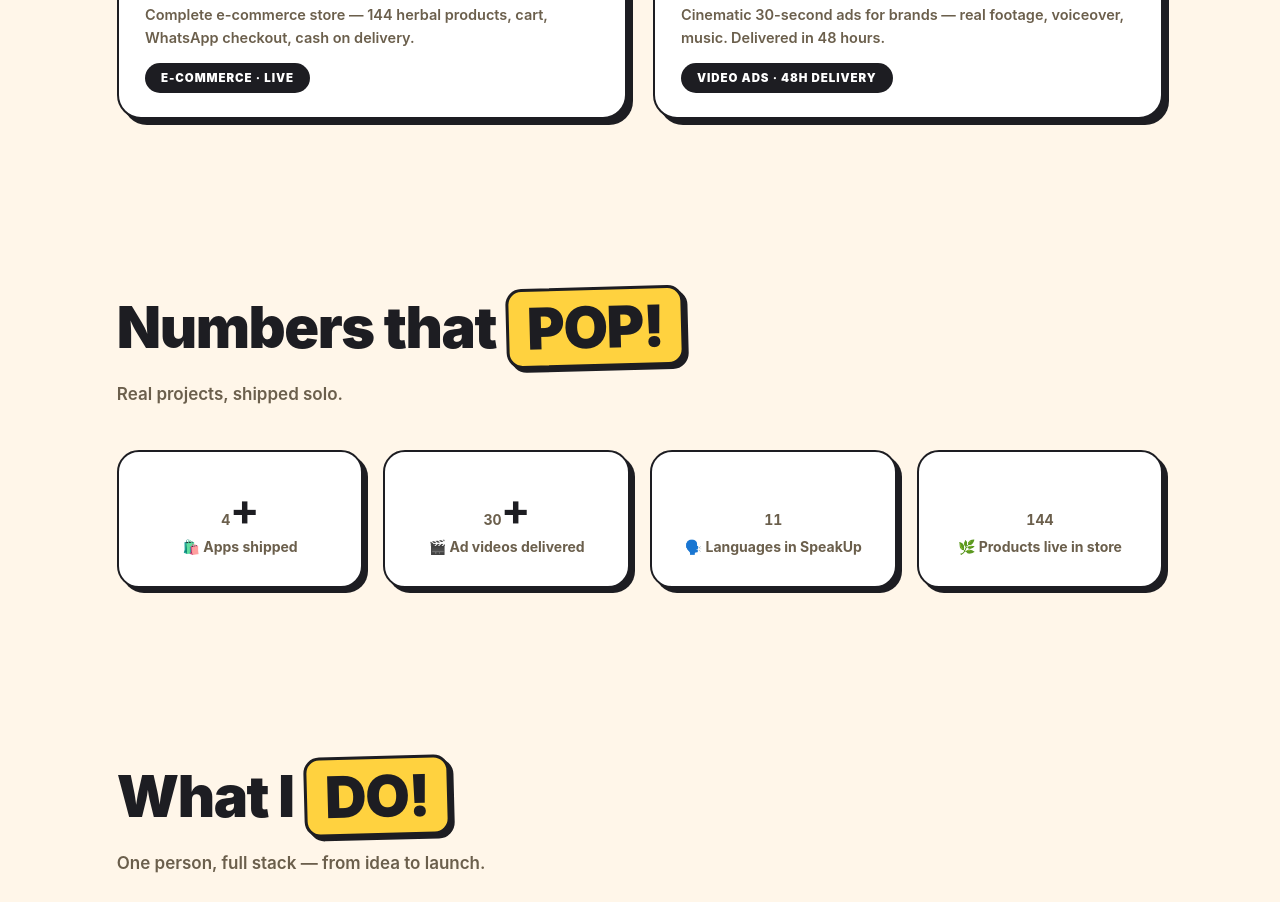
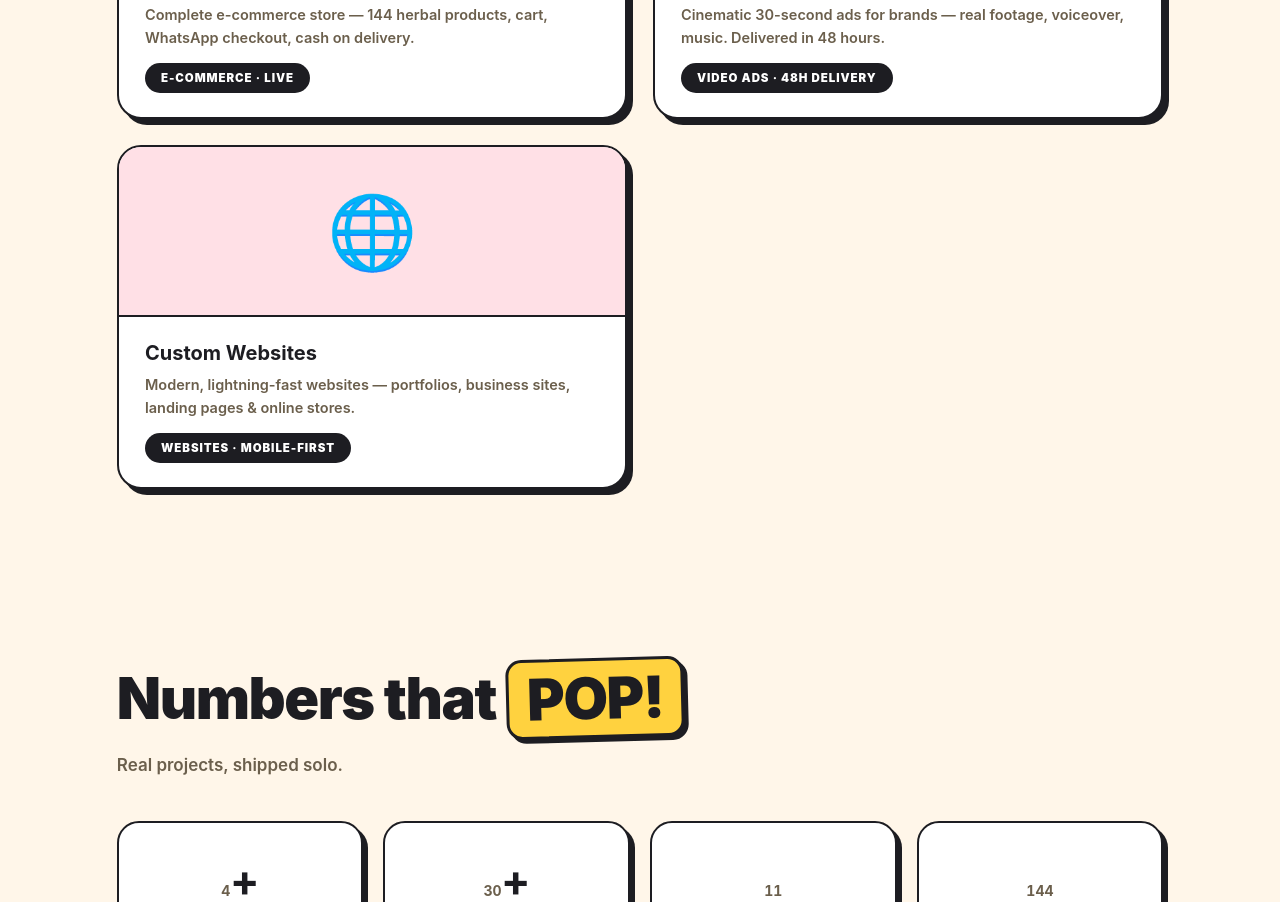
Before and after one commit to hazelawan/Adeel-awan, a plain HTML site: page index.html in a window 1280 px wide. Shown: the part 1898-2800 px from the top of the page. Drawn offline with Linux system fonts and the light colour scheme.

Commit message:
Add Custom Websites project card

```diff
--- a/index.html
+++ b/index.html
@@ -66,7 +66,7 @@ h2 .mk{background:#FFD23F;border:3px solid #1d1d22;border-radius:16px;padding:2p
 .pj{background:#fff;border:2.5px solid #1d1d22;border-radius:24px;overflow:hidden;box-shadow:6px 6px 0 #1d1d22;transition:transform .2s,box-shadow .2s}
 .pj:hover{transform:translate(-3px,-3px);box-shadow:9px 9px 0 #1d1d22}
 .pj .art{height:170px;display:flex;align-items:center;justify-content:center;font-size:72px;border-bottom:2.5px solid #1d1d22}
-.a1{background:#FFE3B3}.a2{background:#CFE8FF}.a3{background:#D6F2DF}.a4{background:#E5D6FF}
+.a1{background:#FFE3B3}.a2{background:#CFE8FF}.a3{background:#D6F2DF}.a4{background:#E5D6FF}.a5{background:#FFE0E6}
 .pj .body{padding:24px 26px}
 .pj .body b{font-size:20px}.pj .body p{color:#6b5f4c;font-size:14.5px;margin-top:8px;line-height:1.6;font-weight:600}
 .pj .tag{display:inline-block;margin-top:14px;font-size:11.5px;font-weight:900;letter-spacing:.08em;color:#fff;background:#1d1d22;padding:8px 16px;border-radius:99px}
@@ -203,6 +203,7 @@ nav{transition:padding .25s,box-shadow .25s}
     <div class="pj rv"><div class="art a2">🗣️</div><div class="body"><b>SpeakUp</b><p>Language-learning app for Urdu speakers — 11 languages, speech recognition, XP &amp; streaks, 86-level courses.</p><span class="tag">EDTECH · 11 LANGUAGES</span></div></div>
     <div class="pj rv"><div class="art a3">🌿</div><div class="body"><b>Al Awan Herbs</b><p>Complete e-commerce store — 144 herbal products, cart, WhatsApp checkout, cash on delivery.</p><span class="tag">E-COMMERCE · LIVE</span></div></div>
     <div class="pj rv"><div class="art a4">🎬</div><div class="body"><b>Product Ad Videos</b><p>Cinematic 30-second ads for brands — real footage, voiceover, music. Delivered in 48 hours.</p><span class="tag">VIDEO ADS · 48H DELIVERY</span></div></div>
+    <div class="pj rv"><div class="art a5">🌐</div><div class="body"><b>Custom Websites</b><p>Modern, lightning-fast websites — portfolios, business sites, landing pages &amp; online stores.</p><span class="tag">WEBSITES · MOBILE-FIRST</span></div></div>
   </div>
 </section>
 
```
